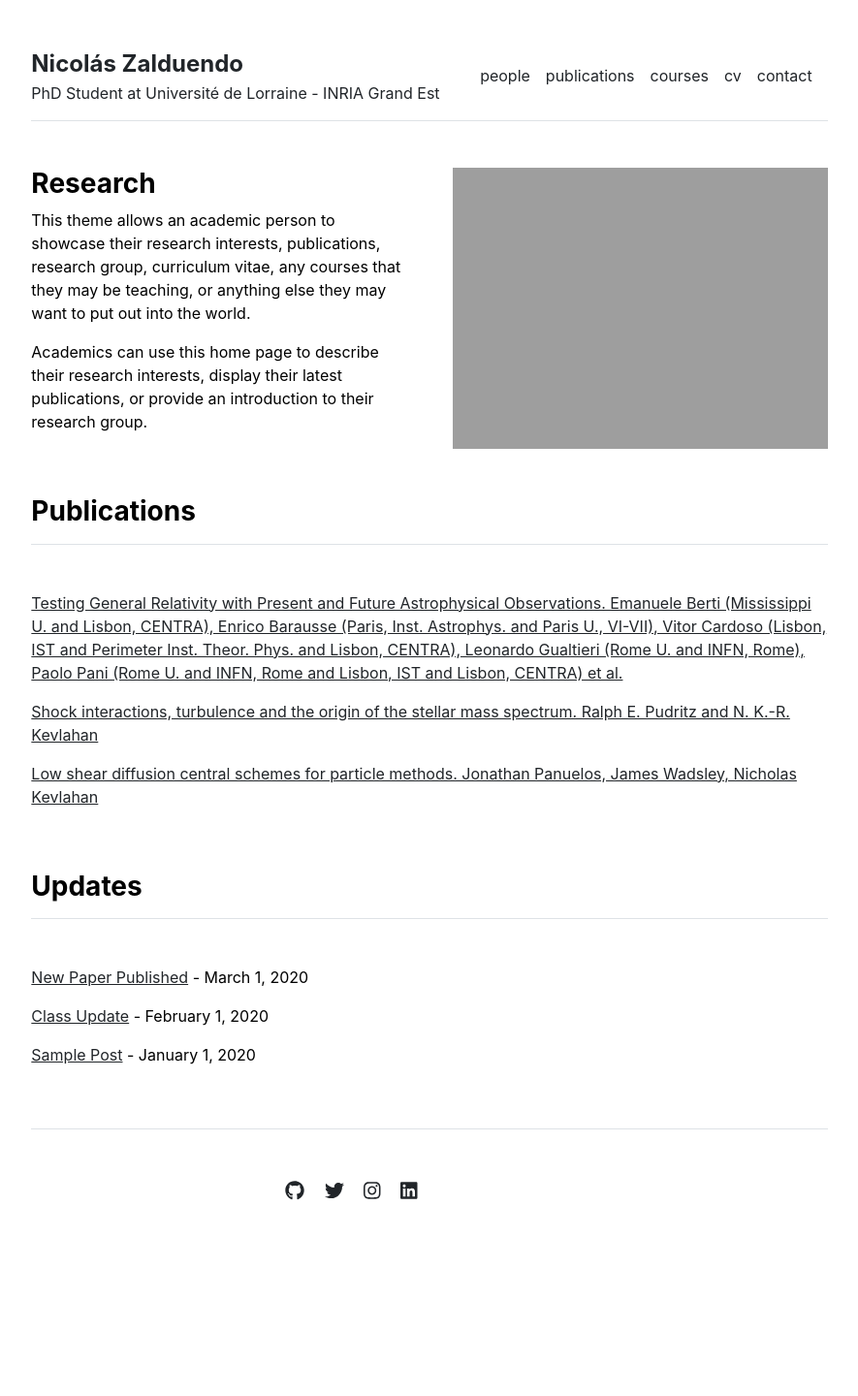
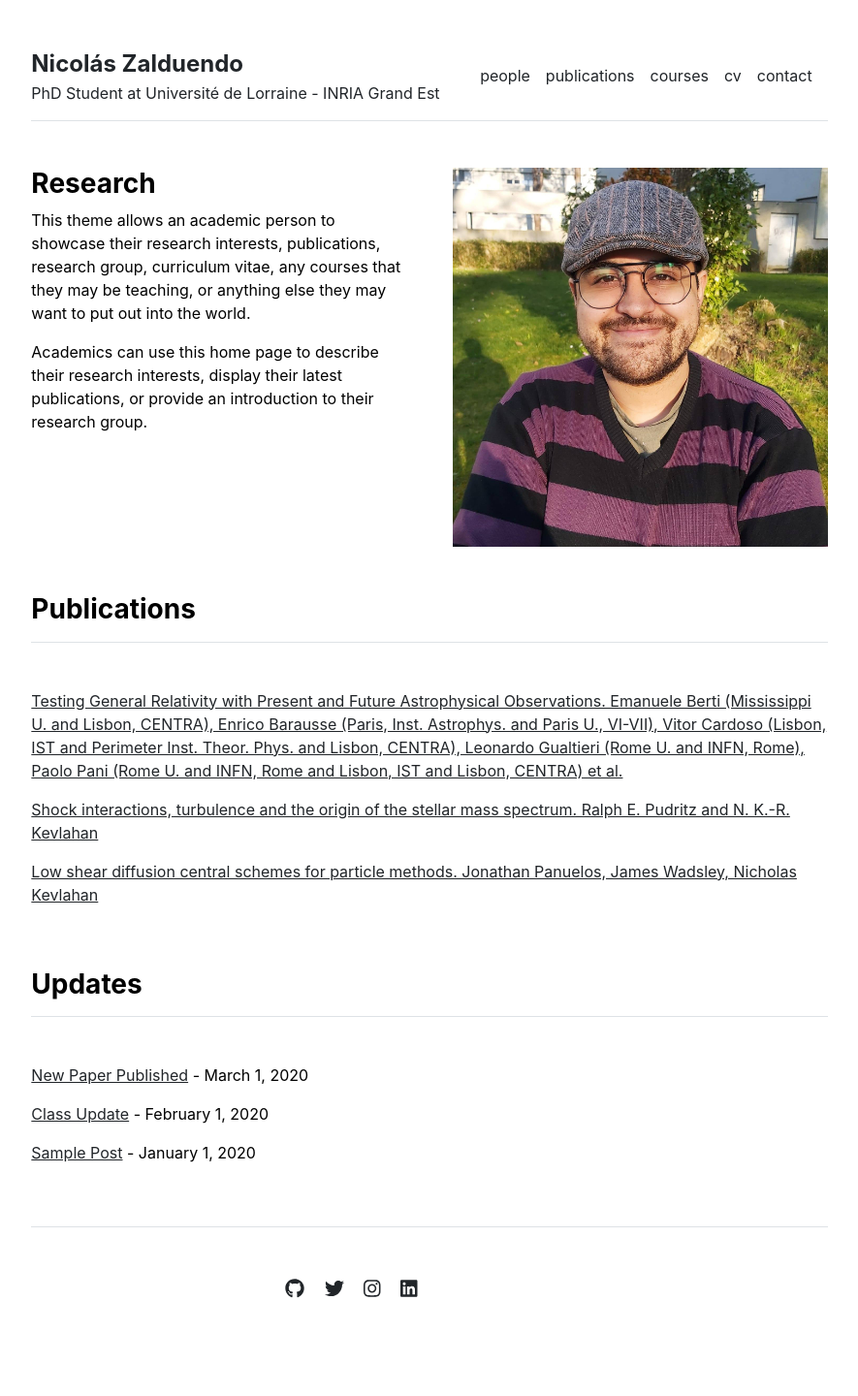
Before and after one commit to nzalduendo/nzalduendo.github.io, a Jekyll site: the page built from index.md, in a window 1280 px wide. Shown: the whole page at 97% size, without its empty margins (197-1082 px from the left). Built offline with Jekyll 4.4.1, drawn with Linux system fonts in a browser that asks for light colours; before the commit the page ends 1339 px from its top, so only the background shows below that.

Commit message:
Update home.html

```diff
--- a/_layouts/home.html
+++ b/_layouts/home.html
@@ -8,7 +8,7 @@ layout: default
     {{ content }}
   </div>
   <div class="col-md-6">
-    <img src="{{ site.github.url }}/assets/img/home.jpg" alt="Home" width="100%">
+    <img src="{{ site.github.url }}/assets/img/nicolas.jpg" alt="Home" width="100%">
   </div>
 </div>
 
```
